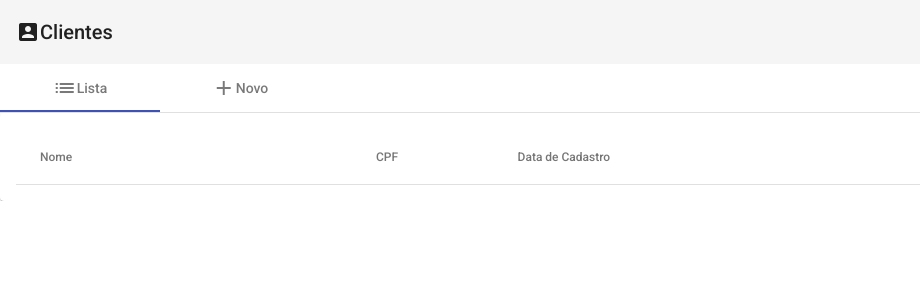
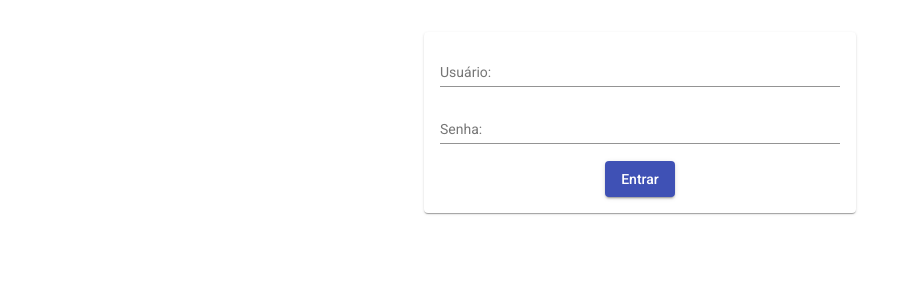
Before and after one commit to gui-freitas/spring-angular-front-reactive, an Angular app: page /login in a window 1280 px wide. Shown: the top 300 px of the page, without its empty margins (0-920 px from the left). Built offline with nearby package versions, Linux system fonts and the light colour scheme; no server answers.

Commit message:
Criacao tela de login

```diff
--- a/src/app/app.component.html
+++ b/src/app/app.component.html
@@ -1 +1 @@
-<app-cliente></app-cliente>
+<router-outlet></router-outlet>
--- /dev/null
+++ b/src/app/login/login.component.css
@@ -0,0 +1,13 @@
+.full-width {
+    width: 100%;
+}
+
+mat-card {
+    max-width: 400px;
+    margin: 2em auto;
+    text-align: center;
+}
+
+mat-form-field {
+    display: block;
+}
--- /dev/null
+++ b/src/app/login/login.component.html
@@ -0,0 +1,15 @@
+<mat-card>
+    <mat-card-content>
+        <form [formGroup]="formGroup" (ngSubmit)="entrar()">
+            <mat-form-field class="full-width">
+                <mat-label>Usuário:</mat-label>
+                <input formControlName="usuario" matInput placeholder="Digite seu usuário!" />
+            </mat-form-field>
+            <mat-form-field class="full-width">
+                <mat-label>Senha:</mat-label>
+                <input formControlName="senha" matInput placeholder="Digite sua senha!" />
+            </mat-form-field>
+            <button mat-raised-button color="primary">Entrar</button>
+        </form>
+    </mat-card-content>
+</mat-card>
--- /dev/null
+++ b/src/app/login/login.component.ts
@@ -0,0 +1,36 @@
+import { Component} from '@angular/core';
+import { FormBuilder, FormGroup } from '@angular/forms';
+
+@Component({
+  selector: 'app-login',
+  templateUrl: './login.component.html',
+  styleUrls: ['./login.component.css']
+})
+export class LoginComponent {
+
+  usuario: string;
+  senha: string;
+  erroLogin: boolean;
+  formGroup: FormGroup;
+
+  constructor(
+    private formBuilder: FormBuilder
+  ) { }
+
+  ngOnInit(): void {
+    this.montarFormulario();
+  }
+
+  montarFormulario(){
+    this.formGroup = this.formBuilder.group({
+      usuario: [''],
+      senha: ['']
+    });
+  }
+
+  entrar(){
+    const valoresForm = this.formGroup.value;
+    console.log(`User: ${valoresForm.usuario}, Pass: ${valoresForm.senha}`)
+  }
+
+}
```
Also changed, not shown: src/app/app-routing.module.ts (added, +19 -0 lines), src/app/app.module.ts (+6 -2 lines), src/app/cliente/cliente-routing.module.ts (added, +10 -0 lines), src/app/cliente/cliente.module.ts (added, +14 -0 lines).
